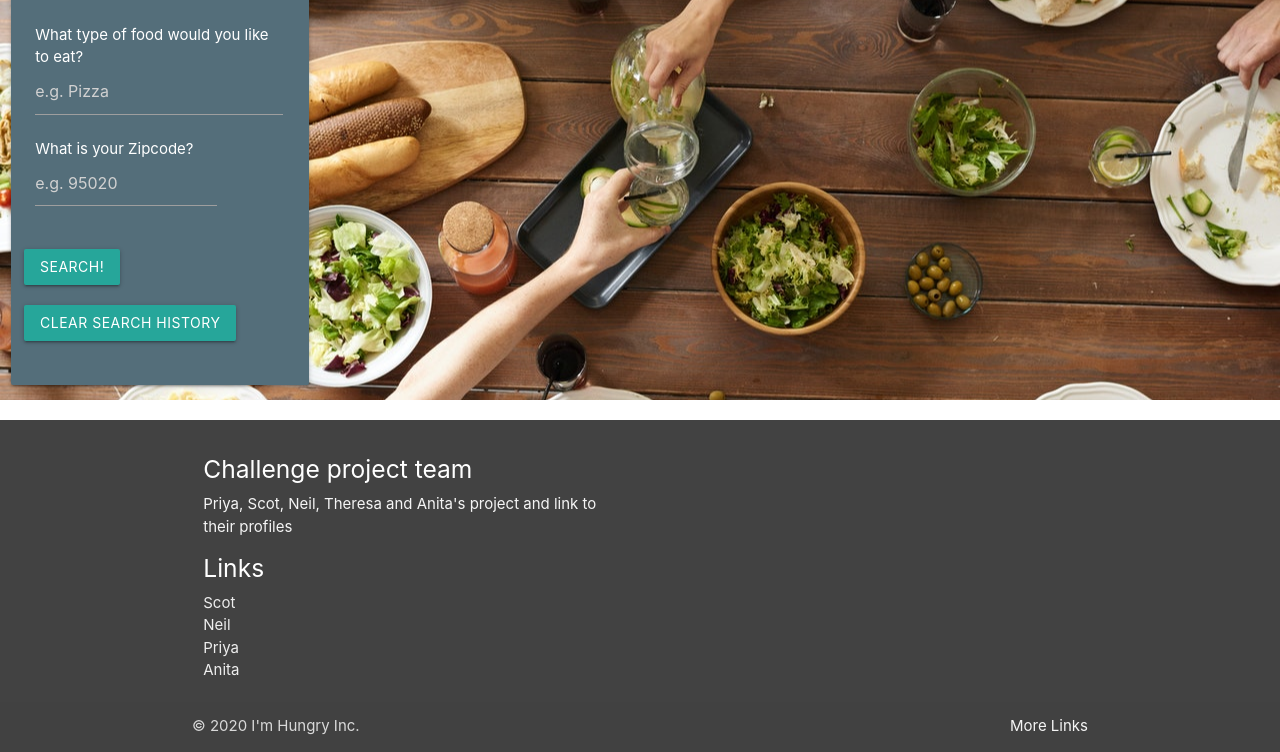
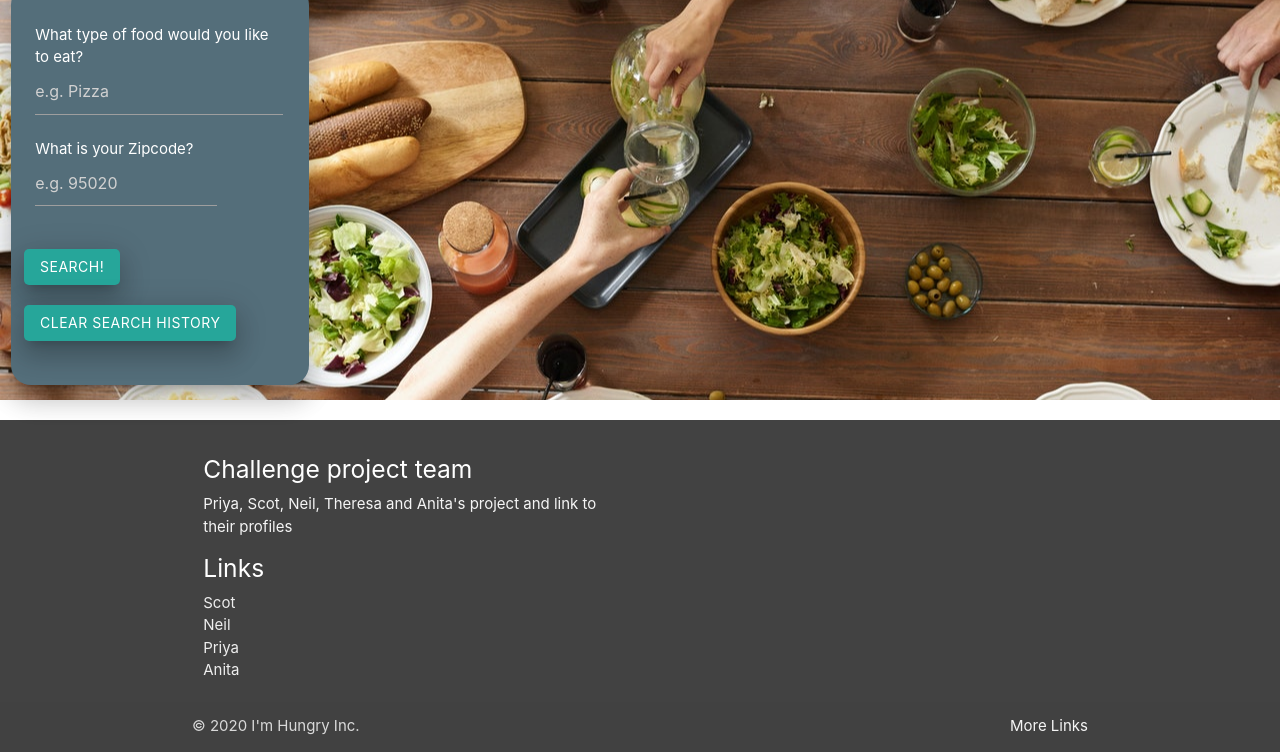
Before and after one commit to scotitakura/fun-challenge-project, a plain HTML site: page index.html in a window 1280 px wide. Shown: the part 87-839 px from the top of the page. Drawn offline with nearby package versions, Linux system fonts and the light colour scheme.

Commit message:
index nearly finished just need to move input to right

```diff
--- a/assets/css/style.css
+++ b/assets/css/style.css
@@ -13,7 +13,19 @@ html, body, .row, .container-fluid {
     background-position: center center;
     background-image: url(../images/hero.jpg);
 
+}
 
+.inputcard{
+    border-radius: 20px;
+
+}
+
+.btn{
+    border-radius: 5px;
+}
+
+.onimage{
+    border-radius: 20px;
 
 }
 
--- a/index.html
+++ b/index.html
@@ -24,12 +24,12 @@
   <!-- Page Layout here -->
   <div class="hero-image">
     <!-- <img class="hero-image" src="./assets/Images/Jumbotron.jpg"> -->
-    <div class="content onimage">
+    <div class="content">
 
 
-      <div class="row onimage">
+      <div class="row onimage ">
         <div class="col s12 m3 ">
-          <div class="card blue-grey darken-1">
+          <div class="card blue-grey darken-1 z-depth-4 inputcard right">
             <div class="card-content white-text">
               <div class="input-field col-m6" id='food'>
                 <p class="left"> What type of food would you like to eat?</p>
@@ -51,10 +51,10 @@
                 </div>
               </div>
               <div class="row">
-                <button id="search-button" class="waves-effect waves-light btn left-align">Search!</button>
+                <button id="search-button" class="waves-effect waves-light btn left-align z-depth-4">Search!</button>
               </div>
               <div class="row">
-                <button id="clear-button" class="waves-effect waves-light btn">Clear Search History</button>
+                <button id="clear-button" class="waves-effect waves-light btn z-depth-4">Clear Search History</button>
               </div>
 
             </div>
@@ -77,7 +77,7 @@
             profiles
           </p>
         </div>
-        <div class="col  offset- s12">
+        <div class="col  offset- s12 ">
           <h5 class="white-text">Links</h5>
           <ul>
             <li><a class="grey-text text-lighten-3" href="#!">Scot</a></li>
```
